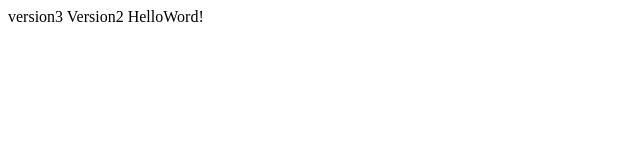
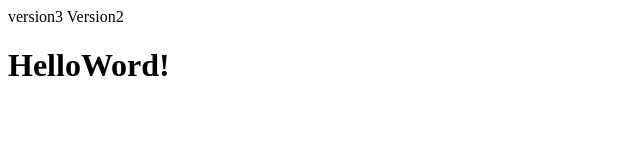
Before and after one commit to choiappear/Test, a plain HTML site: page index.html in a window 1280 px wide. Shown: the whole page, without its empty margins (0-640 px from the left). Drawn offline with Linux system fonts and the light colour scheme.

Commit message:
h1태그추가

```diff
--- a/index.html
+++ b/index.html
@@ -4,6 +4,6 @@
 	<body>
 		version3
 		Version2
-		HelloWord!
+		<h1>HelloWord!</h1>
 	</body>
 </html>
```
